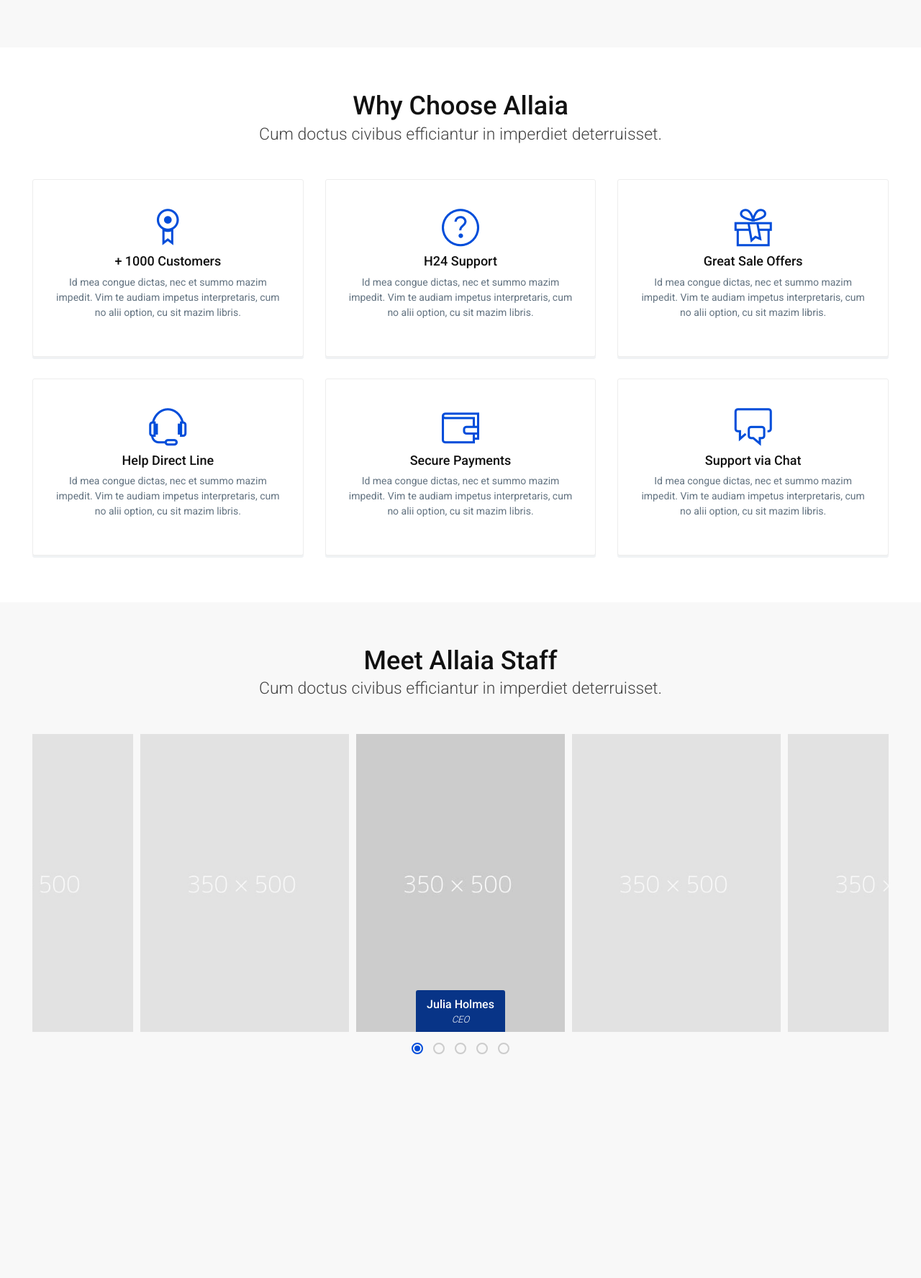
After one commit to volsn/Django-Ecommerce, a Django app: page /about/ in a window 1280 px wide. The commit adds this page. Shown: the part 1623-3399 px from the top of the page at 72% size. Run offline with Django 3.2, Linux system fonts and the light colour scheme; some libraries are stand-ins or nearby versions.

Commit message:
Trying to make pages work.

```diff
--- a/ecommerce/base/urls.py
+++ b/ecommerce/base/urls.py
@@ -3,4 +3,7 @@ from base import views
 
 urlpatterns = [
     path('', views.index, name='index'),
+    path('about/', views.about, name='about'),
+    path('contacts/', views.contacts, name='contacts'),
+    path('help/', views.help, name='help'),
 ]
--- a/ecommerce/base/views.py
+++ b/ecommerce/base/views.py
@@ -4,8 +4,20 @@ from django.shortcuts import render
 
 
 def index(request):
-    return render(request, 'base/index.html', context={})
+    return render(request, 'base/index.html')
 
 
 def handler404(request, exception):
     return render(request, 'base/404.html', status=404)
+
+
+def about(request):
+    return render(request, 'base/about.html')
+
+
+def contacts(request):
+    return render(request, 'base/contacts.html')
+
+
+def help(request):
+    return render(request, 'base/help.html')
--- a/ecommerce/blog/urls.py
+++ b/ecommerce/blog/urls.py
@@ -2,7 +2,7 @@ from django.urls import path
 from blog import views
 
 urlpatterns = [
-    path('all', views.all_blogs, name='all'),
-    path('<int:pk>', views.blog_view, name='blog'),
-    path('<str:slug>', views.category, name='category')
+    path('all/', views.all_blogs, name='all'),
+    path('<int:pk>/', views.blog_view, name='blog'),
+    path('<str:slug>/', views.category, name='category')
 ]
--- a/ecommerce/product/templatetags/product_extras.py
+++ b/ecommerce/product/templatetags/product_extras.py
@@ -12,8 +12,3 @@ def range_(value, empty: bool = True) -> range:
 @register.filter
 def avg_rate(reviews):
     return round(statistics.mean([review.rate for review in reviews]), 1)
-
-
-@register.filter
-def time(value):
-    return value
--- /dev/null
+++ b/ecommerce/templates/base/about.html
@@ -0,0 +1,167 @@
+{% extends 'base/base.html' %}
+{% load static %}
+
+{% block title %} About {% endblock %}
+
+{% block specific_css %}
+	<!-- SPECIFIC CSS -->
+    <link href="{% static 'css/about.css' %}" rel="stylesheet">
+{% endblock %}
+
+{% block main %}
+
+	<main class="bg_gray">
+			<div class="container margin_60_35 add_bottom_30">
+				<div class="main_title">
+					<h2>About Allaia</h2>
+					<p>Euismod phasellus ac lectus fusce parturient cubilia a nisi blandit sem cras nec tempor adipiscing rcu ullamcorper ligula.</p>
+				</div>
+				<div class="row justify-content-center align-items-center">
+					<div class="col-lg-5">
+						<div class="box_about">
+							<h2>Top Products</h2>
+							<p class="lead">Est falli invenire interpretaris id, magna libris sensibus mel id.</p>
+							<p>Per eu nostrud feugiat. Et quo molestiae persecuti neglegentur. At zril definitionem mei, vel ei choro volumus. An tota nulla soluta has, ei nec essent audiam, te nisl dignissim vel. Ex velit audire perfecto pro, ei mei doming vivendo legendos. Cu sit magna zril, an odio delectus constituto vis. Vis ludus omnesque ne, est veri quaeque ad.</p>
+							<img src="{% static 'img/arrow_about.png' %}" alt="" class="arrow_1">
+						</div>
+					</div>
+					<div class="col-lg-5 pl-lg-5 text-center d-none d-lg-block">
+							<img src="{% static 'img/about_1.svg' %}" alt="" class="img-fluid" width="350" height="268">
+					</div>
+				</div>
+				<!-- /row -->
+				<div class="row justify-content-center align-items-center">
+					<div class="col-lg-5 pr-lg-5 text-center d-none d-lg-block">
+							<img src="{% static 'img/about_2.svg' %}" alt="" class="img-fluid" width="350" height="268">
+					</div>
+					<div class="col-lg-5">
+						<div class="box_about">
+							<h2>Top Brands</h2>
+							<p class="lead">Est falli invenire interpretaris id, magna libris sensibus mel id.</p>
+							<p>Per eu nostrud feugiat. Et quo molestiae persecuti neglegentur. At zril definitionem mei, vel ei choro volumus. An tota nulla soluta has, ei nec essent audiam, te nisl dignissim vel. Ex velit audire perfecto pro, ei mei doming vivendo legendos. Cu sit magna zril, an odio delectus constituto vis. Vis ludus omnesque ne, est veri quaeque ad.</p>
+							<img src="{% static 'img/arrow_about.png' %}" alt="" class="arrow_2">
+						</div>
+					</div>
+				</div>
+				<!-- /row -->
+				<div class="row justify-content-center align-items-center ">
+					<div class="col-lg-5">
+						<div class="box_about">
+							<h2>+5000 products</h2>
+							<p class="lead">Est falli invenire interpretaris id, magna libris sensibus mel id.</p>
+							<p>Per eu nostrud feugiat. Et quo molestiae persecuti neglegentur. At zril definitionem mei, vel ei choro volumus. An tota nulla soluta has, ei nec essent audiam, te nisl dignissim vel. Ex velit audire perfecto pro, ei mei doming vivendo legendos. Cu sit magna zril, an odio delectus constituto vis. Vis ludus omnesque ne, est veri quaeque ad.</p>
+						</div>
+
+					</div>
+					<div class="col-lg-5 pl-lg-5 text-center d-none d-lg-block">
+							<img src="{% static 'img/about_3.svg' %}" alt="" class="img-fluid" width="350" height="316">
+					</div>
+				</div>
+				<!-- /row -->
+			</div>
+			<!-- /container -->
+
+			<div class="bg_white">
+				<div class="container margin_60_35">
+					<div class="main_title">
+						<h2>Why Choose Allaia</h2>
+						<p>Cum doctus civibus efficiantur in imperdiet deterruisset.</p>
+					</div>
+					<div class="row">
+						<div class="col-lg-4 col-md-6">
+							<div class="box_feat">
+								<i class="ti-medall-alt"></i>
+								<h3>+ 1000 Customers</h3>
+								<p>Id mea congue dictas, nec et summo mazim impedit. Vim te audiam impetus interpretaris, cum no alii option, cu sit mazim libris.</p>
+							</div>
+						</div>
+						<div class="col-lg-4 col-md-6">
+							<div class="box_feat">
+								<i class="ti-help-alt"></i>
+								<h3>H24 Support</h3>
+								<p>Id mea congue dictas, nec et summo mazim impedit. Vim te audiam impetus interpretaris, cum no alii option, cu sit mazim libris. </p>
+							</div>
+						</div>
+						<div class="col-lg-4 col-md-6">
+							<div class="box_feat">
+								<i class="ti-gift"></i>
+								<h3>Great Sale Offers</h3>
+								<p>Id mea congue dictas, nec et summo mazim impedit. Vim te audiam impetus interpretaris, cum no alii option, cu sit mazim libris.</p>
+							</div>
+						</div>
+						<div class="col-lg-4 col-md-6">
+							<div class="box_feat">
+								<i class="ti-headphone-alt"></i>
+								<h3>Help Direct Line</h3>
+								<p>Id mea congue dictas, nec et summo mazim impedit. Vim te audiam impetus interpretaris, cum no alii option, cu sit mazim libris. </p>
+							</div>
+						</div>
+						<div class="col-lg-4 col-md-6">
+							<div class="box_feat">
+								<i class="ti-wallet"></i>
+								<h3>Secure Payments</h3>
+								<p>Id mea congue dictas, nec et summo mazim impedit. Vim te audiam impetus interpretaris, cum no alii option, cu sit mazim libris.</p>
+							</div>
+						</div>
+						<div class="col-lg-4 col-md-6">
+							<div class="box_feat">
+								<i class="ti-comments"></i>
+								<h3>Support via Chat</h3>
+								<p>Id mea congue dictas, nec et summo mazim impedit. Vim te audiam impetus interpretaris, cum no alii option, cu sit mazim libris. </p>
+							</div>
+						</div>
+					</div>
+					<!--/row-->
+				</div>
+			</div>
+			<!-- /bg_white -->
+
+		<div class="container margin_60">
+			<div class="main_title">
+				<h2>Meet Allaia Staff</h2>
+				<p>Cum doctus civibus efficiantur in imperdiet deterruisset.</p>
+			</div>
+			<div class="owl-carousel owl-theme carousel_centered">
+				<div class="item">
+					<a href="#0">
+						<div class="title">
+							<h4>Julia Holmes<em>CEO</em></h4>
+						</div><img src="{% static 'img/staff/1_carousel.jpg' %}" alt="">
+					</a>
+				</div>
+				<div class="item">
+					<a href="#0">
+						<div class="title">
+							<h4>Lucas Smith<em>Marketing</em></h4>
+						</div><img src="{% static 'img/staff/2_carousel.jpg' %}" alt="">
+					</a>
+				</div>
+				<div class="item">
+					<a href="#0">
+						<div class="title">
+							<h4>Paul Stephens<em>Business strategist</em></h4>
+						</div><img src="{% static 'img/staff/3_carousel.jpg' %}" alt="">
+					</a>
+				</div>
+				<div class="item">
+					<a href="#0">
+						<div class="title">
+							<h4>Pablo Himenez<em>Customer Service</em></h4>
+						</div><img src="{% static 'img/staff/4_carousel.jpg' %}" alt="">
+					</a>
+				</div>
+				<div class="item">
+					<a href="#0">
+						<div class="title">
+							<h4>Andrew Stuttgart<em>Admissions</em></h4>
+						</div><img src="{% static 'img/staff/5_carousel.jpg' %}" alt="">
+					</a>
+				</div>
+			</div>
+			<!-- /carousel -->
+		</div>
+		<!-- /container -->
+	</main>
+	<!--/main-->
+
+{% endblock %}
--- a/ecommerce/templates/base/base.html
+++ b/ecommerce/templates/base/base.html
@@ -337,12 +337,12 @@
 					<h3 data-target="#collapse_1">Quick Links</h3>
 					<div class="collapse dont-collapse-sm links" id="collapse_1">
 						<ul>
-							<li><a href="about.html">About us</a></li>
-							<li><a href="help.html">Faq</a></li>
-							<li><a href="help.html">Help</a></li>
-							<li><a href="account.html">My account</a></li>
-							<li><a href="blog.html">Blog</a></li>
-							<li><a href="contacts.html">Contacts</a></li>
+							<li><a href="{% url 'base:about' %}">About us</a></li>
+							<li><a href="#">Faq</a></li>
+							<li><a href="{% url 'base:help' %}">Help</a></li>
+							<li><a href="#">My account</a></li>
+							<li><a href="{% url 'blog:all' %}">Blog</a></li>
+							<li><a href="{% url 'base:contacts' %}">Contacts</a></li>
 						</ul>
 					</div>
 				</div>
--- a/ecommerce/templates/blog/blog-post.html
+++ b/ecommerce/templates/blog/blog-post.html
@@ -11,10 +11,10 @@
             <h1>{{ post.title }}</h1>
             <div class="postmeta">
                 <ul>
-                    <li><a href="#"><i class="ti-folder"></i> {{ post.category }}</a></li>
+                    <li><a href="{% url 'blog:category' slug=post.category.slug %}"><i class="ti-folder"></i> {{ post.category }}</a></li>
                     <li><i class="ti-calendar"></i> {{ post.created_at }}</li>
                     <li><a href="#"><i class="ti-user"></i> {{ post.user }}</a></li>
-                    <li><a href="#"><i class="ti-comment"></i> ({{ post|comments_count }}) Comments</a></li>
+                    <li><a href="#comments"><i class="ti-comment"></i> ({{ post|comments_count }}) Comments</a></li>
                 </ul>
             </div>
             <!-- /post meta -->
--- a/ecommerce/templates/product/product-detail-2.html
+++ b/ecommerce/templates/product/product-detail-2.html
@@ -218,8 +218,6 @@
                                                             <i class="icon-star empty"></i>
                                                         {% endfor %}
                                                         <em>{{ review.rate }}.0/5.0</em></span>
-                                                    {# <em>Published 54 minutes ago</em> #}
-                                                    <em>{{ product.updated_on|time }}</em>
                                                 </div>
                                                 <h4>"{{ review.title }}"</h4>
                                                 <p>{{ review.text }}</p>
@@ -246,7 +244,6 @@
                                                             <i class="icon-star empty"></i>
                                                         {% endfor %}
                                                         <em>{{ review.rate }}.0/5.0</em></span>
-                                                    <em>Published 54 minutes ago</em>
                                                 </div>
                                                 <h4>"{{ review.title }}"</h4>
                                                 <p>{{ review.text }}</p>
```
Also changed, not shown: ecommerce/blog/views.py (+8 -1 lines), ecommerce/review/models.py (+6 -1 lines), ecommerce/templates/base/contacts.html (added, +79 -0 lines), ecommerce/templates/base/help.html (added, +104 -0 lines), ecommerce/review/migrations/0003_auto_20210306_1815.py (added), ecommerce/review/migrations/0004_auto_20210306_1821.py (added).
